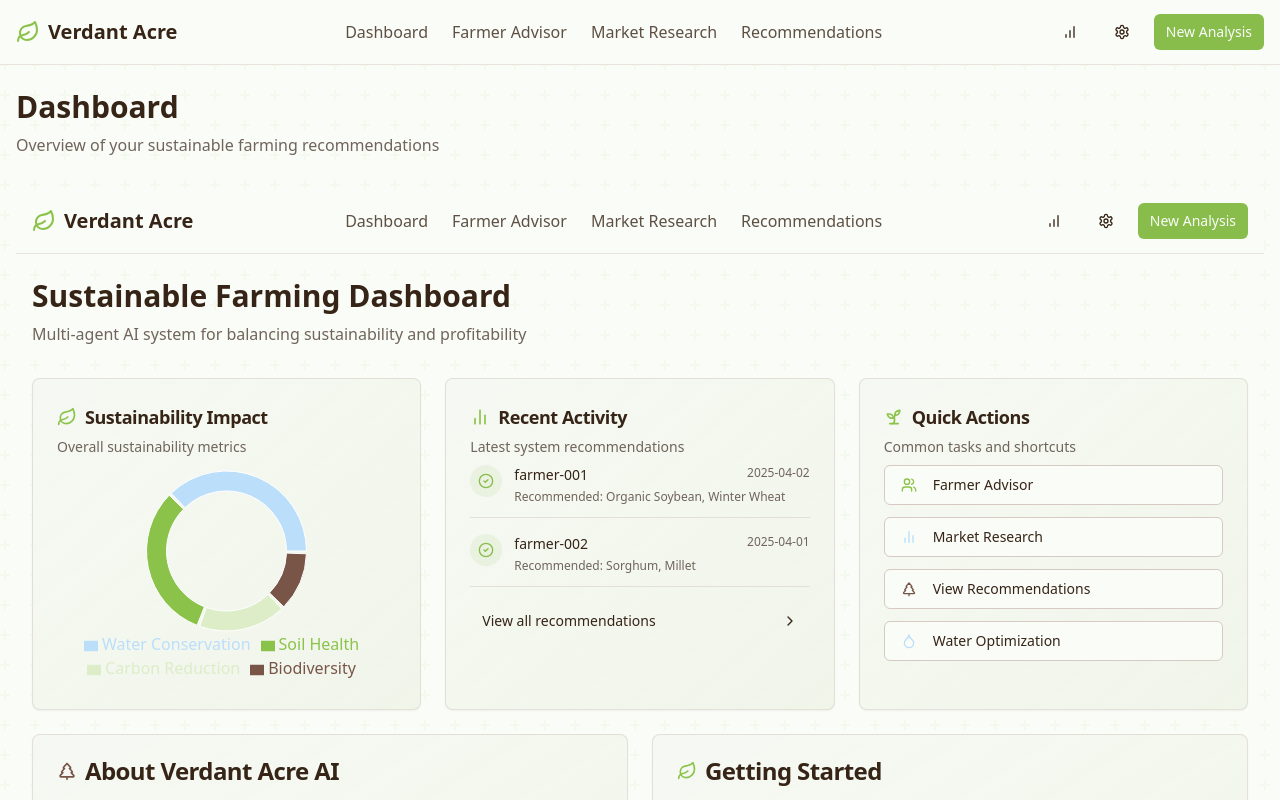
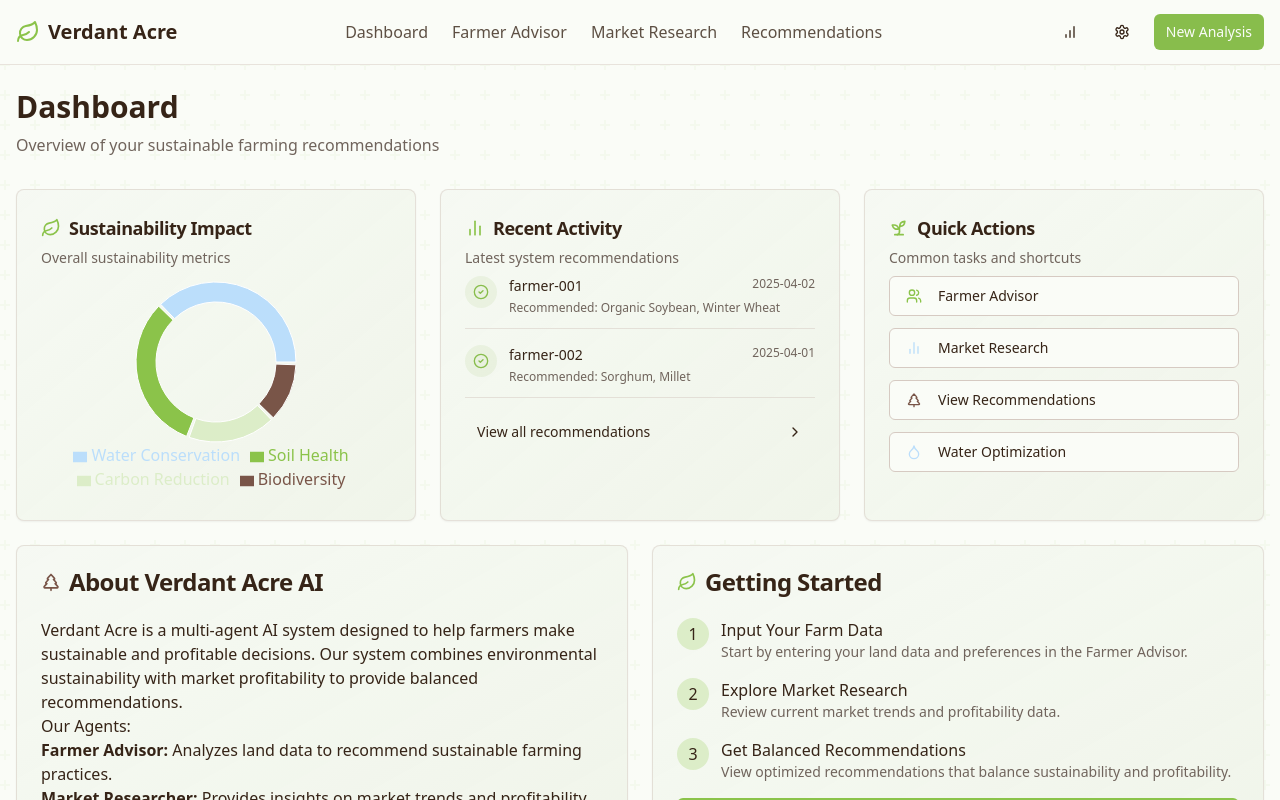
Before and after one commit to shalvirajpura2/verdant-acre-ai-guide, a React (Vite) app: page /dashboard in a window 1280 px wide. Shown: the top 800 px of the page. Built offline with nearby package versions, Linux system fonts and the light colour scheme.

Commit message:
Fix: Dashboard page header
Fixes the duplicate headers in the dashboard page.

```diff
--- a/src/pages/Dashboard.tsx
+++ b/src/pages/Dashboard.tsx
@@ -1,7 +1,6 @@
 
 import React from 'react';
 import { Card, CardContent, CardDescription, CardHeader, CardTitle } from "@/components/ui/card";
-import PageLayout from '@/components/layout/PageLayout';
 import { PieChart, Pie, Cell, ResponsiveContainer, Legend, Tooltip } from 'recharts';
 import { ChevronRight, CheckCircle2, Users, Droplet, Sprout, TreePine, BarChart2, Leaf } from 'lucide-react';
 import { Button } from '@/components/ui/button';
@@ -23,7 +22,7 @@ const Dashboard = () => {
   ];
 
   return (
-    <PageLayout title="Sustainable Farming Dashboard" subtitle="Multi-agent AI system for balancing sustainability and profitability">
+    <div>
       <div className="grid gap-6 md:grid-cols-2 lg:grid-cols-3">
         <Card className="nature-card col-span-full md:col-span-1">
           <CardHeader className="pb-2">
@@ -210,7 +209,7 @@ const Dashboard = () => {
           </CardContent>
         </Card>
       </div>
-    </PageLayout>
+    </div>
   );
 };
 
```
